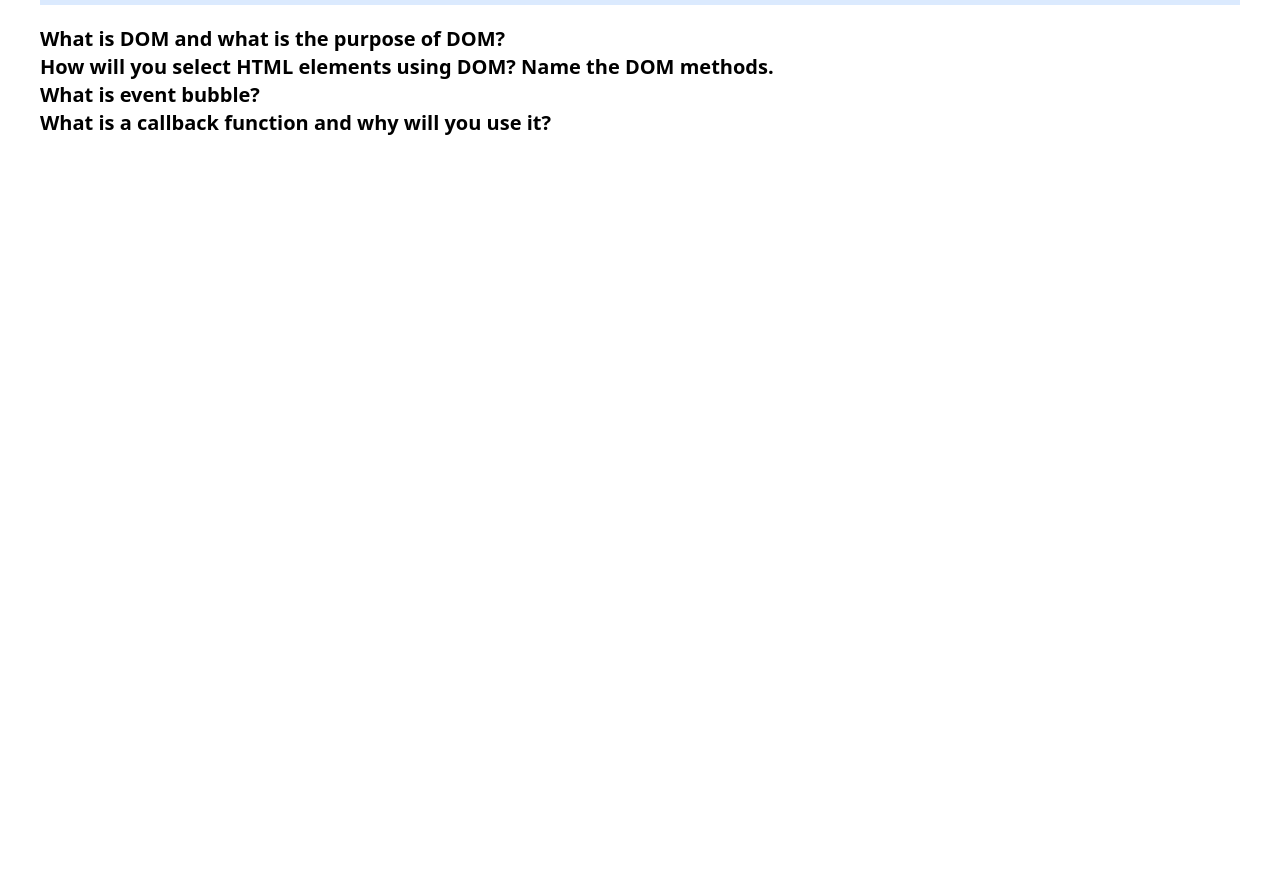
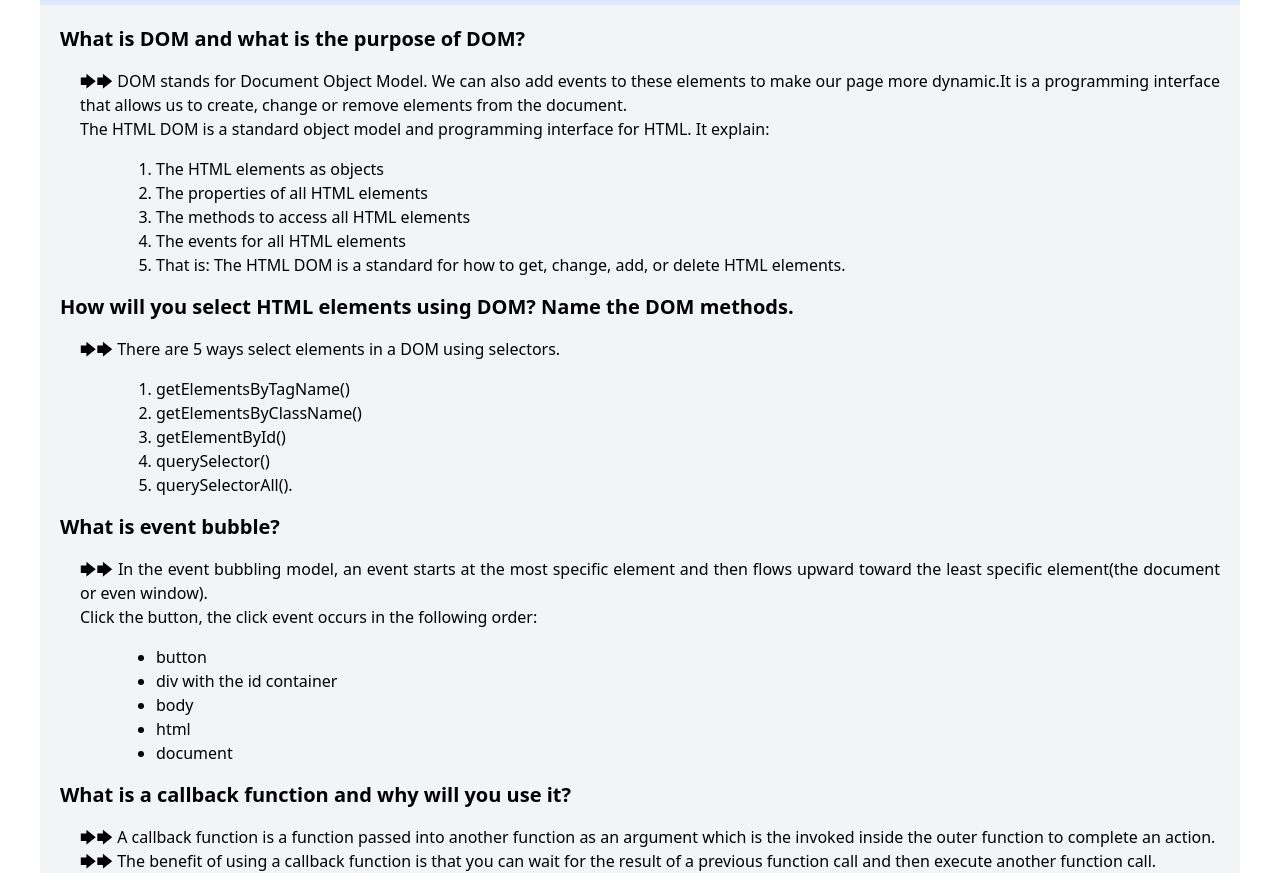
Before and after one commit to sourovmodak06/geometry-genius, a plain HTML site: page blog.html in a window 1280 px wide. Shown: the part 71-960 px from the top of the page. Before the commit the page ends 800 px from the top, so only its background shows below. Drawn offline with nearby package versions, Linux system fonts and the light colour scheme.

Commit message:
Question and Answer

```diff
--- a/blog.html
+++ b/blog.html
@@ -19,22 +19,57 @@
             </div>
         </nav>
     </header>
-    <main class="px-5 md:px-10 mt-5">
+    <main class="px-5 md:mx-10 pt-5 bg-gray-100">
         <div>
             <h2 class="text-xl font-semibold">What is DOM and what is the purpose of DOM?</h2>
-            <p></p>
+            <p class="md:ml-5 mx-6 md:mx-0 md:my-4 text-justify">🡆🡆
+                DOM stands for Document Object Model. We can also add events to these elements to make our page more dynamic.It is a programming interface that allows us to create, change or remove elements from the document.
+                <br>
+                The HTML DOM is a standard object model and programming interface for HTML. It explain:
+                <ol class="list-decimal ml-14 md:ml-24 my-4">
+                    <li>The HTML elements as objects</li>
+                    <li>The properties of all HTML elements</li>
+                    <li>The methods to access all HTML elements</li>
+                    <li>The events for all HTML elements</li>
+                    <li> That is: The HTML DOM is a standard for how to get, change, add, or delete HTML elements.</li>
+                </ol>
+               </p>
         </div>
         <div>
             <h2 class="text-xl font-semibold">How will you select HTML elements using DOM? Name the DOM methods.</h2>
-            <p></p>
+            <p class="md:ml-5 mx-6 md:mx-0 md:my-4 text-justify">🡆🡆
+                There are 5 ways select elements in a DOM using selectors.
+                <ol class="list-decimal ml-14 md:ml-24 my-4">
+                    <li>getElementsByTagName()</li>
+                    <li>getElementsByClassName()</li>
+                    <li>getElementById()</li>
+                    <li>querySelector()</li>
+                    <li>querySelectorAll().</li>
+                </ol>
+            </p>
         </div>
         <div>
             <h2 class="text-xl font-semibold">What is event bubble?</h2>
-            <p></p>
+            <p class="md:ml-5 mx-6 md:mx-0 md:my-4 text-justify">🡆🡆
+                In the event bubbling model, an event starts at the most specific element and then flows upward toward the least specific element(the document or even window).
+                <br>
+                Click the button, the click event occurs in the following order:
+                <ol class="list-disc ml-14 md:ml-24 my-4 ">
+                    <li>button</li>
+                    <li>div with the id container</li>
+                    <li>body</li>
+                    <li>html</li>
+                    <li>document</li>
+                </ol>
+            </p>
         </div>
         <div>
             <h2 class="text-xl font-semibold">What is a callback function and why will you use it?</h2>
-            <p></p>
+            <p class="md:ml-5 mx-6 md:mx-0 md:my-4 text-justify">🡆🡆
+                A callback function is a function passed into another function as an argument which is the invoked inside the outer function to complete an action.
+                <br>
+                🡆🡆 The benefit of using a callback function is that you can wait for the result of a previous function call and then execute another function call.
+            </p>
         </div>
     </main>
     <!-- JavaScript link -->
```
Also changed, not shown: index.html (+5 -5 lines).
